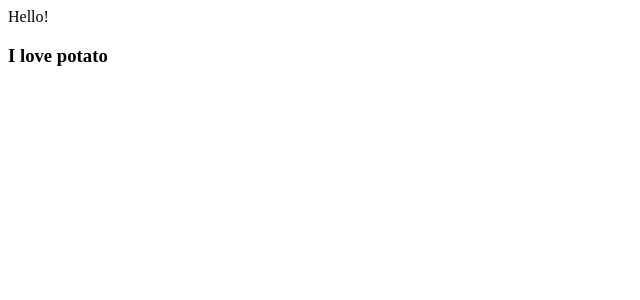
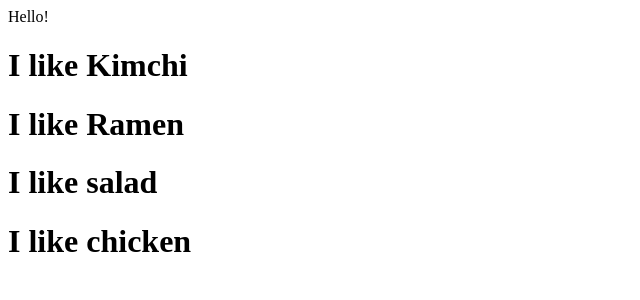
Before and after one commit to rkdls8268/movie_app, a React (Create React App) app: page / in a window 1280 px wide. Shown: the top 300 px of the page, without its empty margins (0-640 px from the left). Built offline with nearby package versions, Linux system fonts and the light colour scheme.

Commit message:
JSX + props

```diff
--- a/package.json
+++ b/package.json
@@ -6,9 +6,12 @@
     "@testing-library/jest-dom": "^5.11.5",
     "@testing-library/react": "^11.1.1",
     "@testing-library/user-event": "^12.2.0",
+    "eslint-plugin-babel": "^5.3.1",
+    "eslint-plugin-prettier": "^3.1.4",
     "react": "^17.0.1",
     "react-dom": "^17.0.1",
     "react-scripts": "4.0.0",
+    "typescript": "^4.0.5",
     "web-vitals": "^0.2.4"
   },
   "scripts": {
--- a/src/App.js
+++ b/src/App.js
@@ -1,9 +1,15 @@
 import React from "react";
-import Potato from "./Potato";
+
+function Food({fav}) {
+  return <h1>I like {fav}</h1>;
+}
 
 function App() {
   return <div> Hello!
-          <Potato />
+          <Food fav="Kimchi" />
+          <Food fav="Ramen" />
+          <Food fav="salad" />
+          <Food fav="chicken" />
         </div>;
 }
 
--- a/src/Potato.js
+++ /dev/null
@@ -1,7 +0,0 @@
-import React from "react";
-
-function Potato() {
-    return <h3> I love potato </h3>
-}
-
-export default Potato;
--- a/src/index.js
+++ b/src/index.js
@@ -1,6 +1,5 @@
 import React from 'react';
 import ReactDOM from 'react-dom';
 import App from './App';
-import Potato from "./Potato";
 
 ReactDOM.render(<App />, document.getElementById('root'));
```
Also changed, not shown: 1 other file (tests, documents, lock files or other folders).
